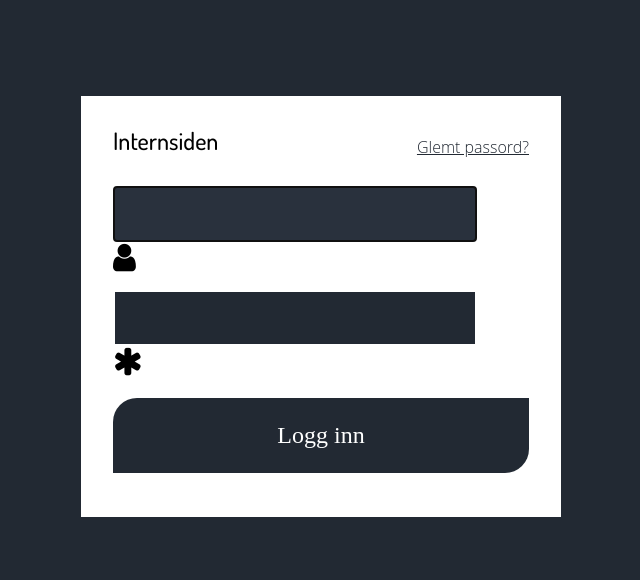
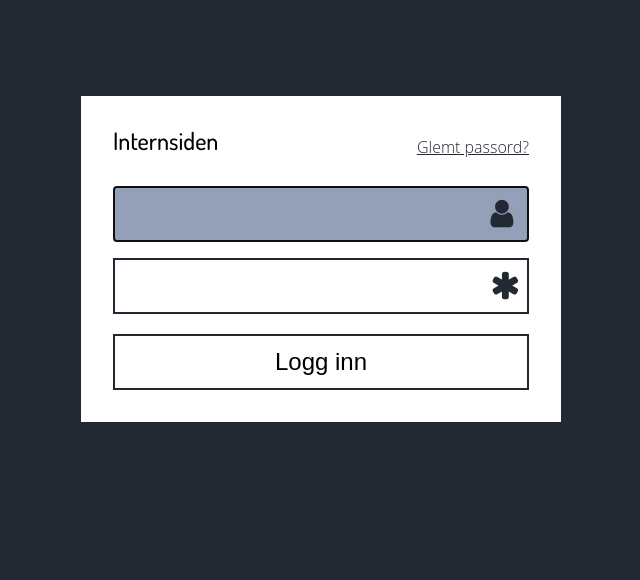
Before and after one commit to kalkins/buk-django, a Django app: page /login/ in a window 1280 px wide. Shown: the part 64-644 px from the top of the page, without its empty margins (319-959 px from the left). Run offline with Django 3.2, Linux system fonts and the light colour scheme; style sheets or scripts are compiled from the project's sources.

Commit message:
Fix log in page and odd/even colors

```diff
--- a/base/static/base/css/base.css
+++ b/base/static/base/css/base.css
@@ -164,9 +164,9 @@ nav.menu-collapsed > input:checked ~ div {
   left: 0;
   height: 1em;
   width: 1em;
-  background-color: #222933;
+  background-color: transparent;
   display: inline-block;
-  border: solid white 2px;
+  border: solid 2px;
   text-align: center;
   -webkit-user-select: none;
   -moz-user-select: none;
@@ -178,7 +178,7 @@ nav.menu-collapsed > input:checked ~ div {
   display: inline-block;
   width: 5px;
   height: 10px;
-  border: solid white;
+  border: solid;
   border-width: 0 3px 3px 0;
   -webkit-transform: rotate(45deg);
   -ms-transform: rotate(45deg);
@@ -195,10 +195,23 @@ input:checked ~ .checkbox-container .checkmark {
   visibility: visible;
 }
 
-/* On mouse-over, add a grey background color */
-/* line 61, common-base/elements/forms/_checkbox-radiobutton.sass */
-.checkbox-container:hover .fancy-checkbox {
+/* On mouse-over, add a background color */
+/* line 62, common-base/elements/forms/_checkbox-radiobutton.sass */
+section:nth-of-type(2n+1) .checkbox-container .fancy-checkbox, section:nth-of-type(2n+1) .checkbox-container .checkmark {
+  border-color: white;
+}
+/* line 65, common-base/elements/forms/_checkbox-radiobutton.sass */
+section:nth-of-type(2n+1) .checkbox-container:hover .fancy-checkbox {
   background-color: #29313d;
+}
+
+/* line 69, common-base/elements/forms/_checkbox-radiobutton.sass */
+section:nth-of-type(2n) .checkbox-container .fancy-checkbox, section:nth-of-type(2n) .checkbox-container .checkmark {
+  border-color: #222933;
+}
+/* line 72, common-base/elements/forms/_checkbox-radiobutton.sass */
+section:nth-of-type(2n) .checkbox-container:hover .fancy-checkbox {
+  background-color: #94a0b8;
 }
 
 /* line 5, common-base/elements/forms/_form.scss */
@@ -217,25 +230,35 @@ input, select, textarea, button {
   width: 15em;
   font-size: 1.05em;
   vertical-align: middle;
-  border: 2px solid white;
+  border: 2px solid;
   padding: 0.5em;
-  background-color: #222933;
-  color: white;
+  background-color: transparent;
+  color: inherit;
 }
 
-/* line 25, common-base/elements/forms/_form.scss */
-input:focus {
-  background-color: #29313d;
+/* line 26, common-base/elements/forms/_form.scss */
+section:nth-of-type(2n+1) input, section:nth-of-type(2n+1) select, section:nth-of-type(2n+1) textarea, section:nth-of-type(2n+1) button {
+  border-color: white;
 }
 
-/* line 29, common-base/elements/forms/_form.scss */
+/* line 32, common-base/elements/forms/_form.scss */
+section:nth-of-type(2n) input, section:nth-of-type(2n) select, section:nth-of-type(2n) textarea, section:nth-of-type(2n) button {
+  border-color: #222933;
+}
+
+/* line 37, common-base/elements/forms/_form.scss */
 input[type="submit"] {
   width: 10em;
 }
 
-/* line 33, common-base/elements/forms/_form.scss */
-input[type="submit"]:hover {
+/* line 42, common-base/elements/forms/_form.scss */
+section:nth-of-type(2n+1) textarea:focus, section:nth-of-type(2n+1) input:focus, section:nth-of-type(2n+1) input[type="submit"]:hover {
   background-color: #29313d;
+}
+
+/* line 48, common-base/elements/forms/_form.scss */
+section:nth-of-type(2n) textarea:focus, section:nth-of-type(2n) input:focus, section:nth-of-type(2n) input[type="submit"]:hover {
+  background-color: #94a0b8;
 }
 
 /* line 1, common-base/elements/_buttons.sass */
--- a/base/static/base/css/common-base/elements/forms/_checkbox-radiobutton.sass
+++ b/base/static/base/css/common-base/elements/forms/_checkbox-radiobutton.sass
@@ -20,9 +20,9 @@
         left: 0
         height: 1em
         width: 1em
-        background-color: $primary
+        background-color: transparent
         display: inline-block
-        border: solid $secondary 2px
+        border: solid 2px
         //border-radius: 2px
         text-align: center
         -webkit-user-select: none
@@ -35,7 +35,7 @@
         display: inline-block
         width: 5px
         height: 10px
-        border: solid $secondary
+        border: solid
         border-width: 0 3px 3px 0
         -webkit-transform: rotate(45deg)
         -ms-transform: rotate(45deg)
@@ -56,7 +56,18 @@ input:checked ~ .checkbox-container
     .checkmark
         visibility: visible
 
-/* On mouse-over, add a grey background color */
-.checkbox-container:hover
-    .fancy-checkbox
-        background-color: $primary-highlight
+/* On mouse-over, add a background color */
+section:nth-of-type(2n+1)
+    .checkbox-container
+        .fancy-checkbox, .checkmark
+            border-color: $secondary
+    .checkbox-container:hover
+        .fancy-checkbox
+            background-color: $primary-highlight
+section:nth-of-type(2n)
+    .checkbox-container
+        .fancy-checkbox, .checkmark
+            border-color: $primary
+    .checkbox-container:hover
+        .fancy-checkbox
+            background-color: $secondary-highlight
--- a/base/static/base/css/common-base/elements/forms/_form.scss
+++ b/base/static/base/css/common-base/elements/forms/_form.scss
@@ -16,20 +16,36 @@ input, select, textarea,button {
     width: 15em;
     font-size: 1.05em;
     vertical-align: middle;
-    border: 2px solid $secondary;
+    border: 2px solid;
     padding: 0.5em;
-    background-color: $primary;
-    color: $secondary;
+    background-color: transparent;
+    color: inherit;
 }
 
-input:focus {
-    background-color: $primary-highlight;
+section:nth-of-type(2n+1) {
+    input, select, textarea,button {
+        border-color: $secondary;
+    }
+}
+
+section:nth-of-type(2n) {
+    input, select, textarea,button {
+        border-color: $primary;
+    }
 }
 
 input[type="submit"] {
     width: 10em;
 }
 
-input[type="submit"]:hover {
-    background-color: $primary-highlight;
+section:nth-of-type(2n+1) {
+    textarea:focus, input:focus, input[type="submit"]:hover {
+        background-color: $primary-highlight;
+    }
 }
+
+section:nth-of-type(2n) {
+    textarea:focus, input:focus, input[type="submit"]:hover {
+        background-color: $secondary-highlight;
+    }
+}
--- a/base/static/base/css/variables/_color-palette.sass
+++ b/base/static/base/css/variables/_color-palette.sass
@@ -10,4 +10,6 @@ $primary-even: rgba(41, 49, 61, 0.6)
 $text-on-primary: white
 
 // Defining secondary shades
+$secondary-highlight: rgba(148, 160, 184,1)
+
 $text-on-secondary: black
--- /dev/null
+++ b/members/static/registration/css/_variables.sass
@@ -0,0 +1 @@
+$login-box-width: 26em
--- a/members/static/registration/css/login.css
+++ b/members/static/registration/css/login.css
@@ -1,9 +1,9 @@
-/* line 1, login.scss */
+/* line 4, login.scss */
 section.login {
   height: 100%;
   padding-top: 5em;
 }
-/* line 5, login.scss */
+/* line 8, login.scss */
 section.login > div {
   margin: 1em auto 2em auto;
   padding: 2em;
@@ -11,37 +11,46 @@ section.login > div {
   background-color: white;
   color: black;
 }
-/* line 12, login.scss */
+/* line 15, login.scss */
 section.login > div h2 {
   display: inline-block;
   margin: 0 0 1em 0;
 }
-/* line 17, login.scss */
+/* line 20, login.scss */
 section.login > div #forgot-password-link {
   display: inline-block;
   float: right;
   margin-top: 0.5em;
   color: #222933;
 }
-/* line 24, login.scss */
+/* line 27, login.scss */
 section.login > div form table {
   width: 100%;
 }
-/* line 28, login.scss */
-section.login > div label > input {
-  width: 84%;
+/* line 31, login.scss */
+section.login > div form td {
+  padding: 0.5em 0;
+  position: relative;
+}
+/* line 36, login.scss */
+section.login > div input {
+  width: -webkit-fill-available;
   font-size: 1.5em;
+  border-color: #222933;
 }
-/* line 33, login.scss */
+/* line 42, login.scss */
 section.login > div input[type='submit'] {
   width: 100%;
-  display: inline-block;
-  margin: 0.5em 0;
-  padding: 1em;
-  color: white;
-  font-family: 'Cantarell';
-  font-size: 1.5em;
-  background-color: #222933;
-  border-radius: 1em 0;
-  border: 0px;
+  margin-top: 0.5em;
 }
+/* line 47, login.scss */
+section.login > div input:focus, section.login > div input[type='submit']:hover {
+  background-color: #94a0b8;
+}
+/* line 51, login.scss */
+section.login > div .fa {
+  position: absolute;
+  right: 0;
+  top: 0.6em;
+  color: #222933;
+}
--- a/members/static/registration/css/login.scss
+++ b/members/static/registration/css/login.scss
@@ -1,3 +1,6 @@
+@import '../../../../base/static/base/css/variables/_variables.scss';
+@import '_variables.sass';
+
 section.login {
     height: 100%;
     padding-top: 5em;
@@ -5,8 +8,8 @@ section.login {
     > div {
         margin: 1em auto 2em auto;
         padding: 2em;
-        width: 26em;
-        background-color: white;
+        width: $login-box-width;
+        background-color: $secondary;
         color: black;
 
         h2 {
@@ -25,26 +28,31 @@ section.login {
             width: 100%;
         }
 
-        label > input {
-            width: 84%;
+        form td {
+            padding: 0.5em 0;
+            position: relative;
+        }
+
+        input {
+            width: -webkit-fill-available;
             font-size: 1.5em;
+            border-color: $primary;
         }
 
         input[type='submit'] {
             width: 100%;
-            display: inline-block;
-            margin: 0.5em 0;
-            padding: 1em;
+            margin-top: 0.5em;
+        }
 
-            // Foreground
-            color: white;
-            font-family: 'Cantarell';
-            font-size: 1.5em;
+        input:focus, input[type='submit']:hover {
+            background-color: $secondary-highlight;
+        }
 
-            // Background
-            background-color: rgb(34, 41, 51);
-            border-radius: 1em 0;
-            border: 0px;
+        .fa {
+            position: absolute;
+            right: 0;
+            top: 0.6em;
+            color: $primary;
         }
     }
 }
```
